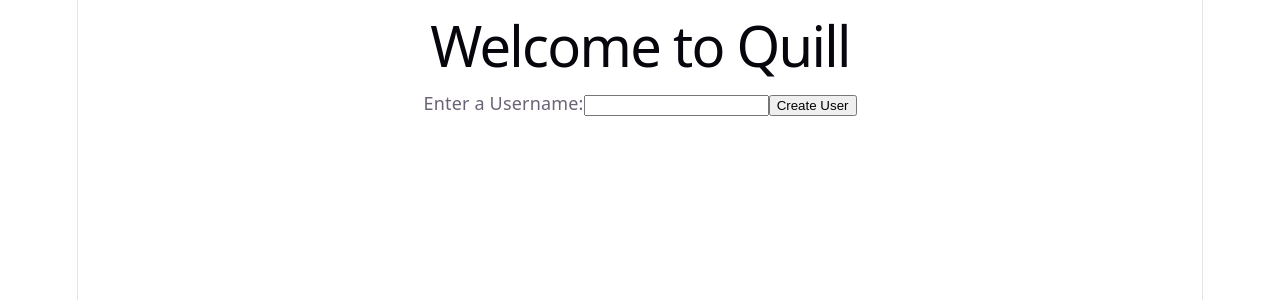
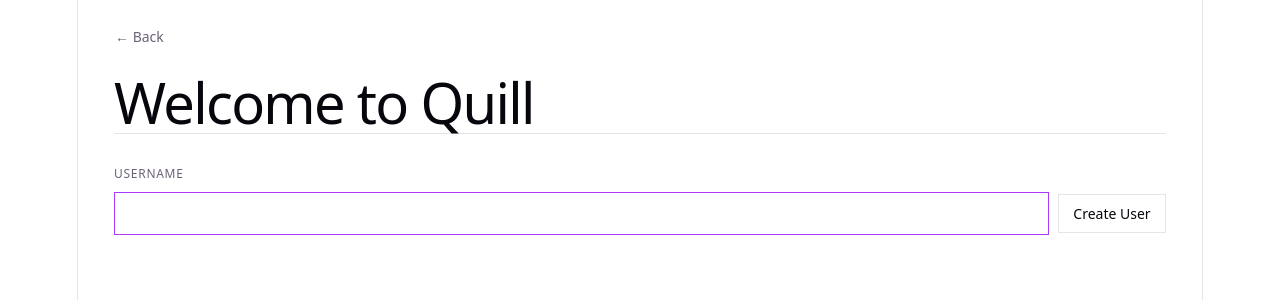
Before and after one commit to BernardoM03/quill, a React (Vite) app: page /setup/user in a window 1280 px wide. Shown: the top 300 px of the page. Built offline with nearby package versions, Linux system fonts and the light colour scheme.

Commit message:
Refactor SetupUser component to replace FormField with direct input handling and improve error management

```diff
--- a/src/components/FormField.tsx
+++ /dev/null
@@ -1,8 +0,0 @@
-export default function FormField({ label, name, maxLength }: { label: string; name: string; maxLength?: number }) {
-    return (
-        <label>
-            {label}
-            <input type="text" name={name} maxLength={maxLength} />
-        </label>
-    );
-}
--- a/src/routes/SetupUser.tsx
+++ b/src/routes/SetupUser.tsx
@@ -1,28 +1,56 @@
+import { useState } from "react";
 import { useNavigate } from "react-router";
 
 import { createUser } from "../api/users";
-import FormField from "../components/FormField";
+import BackButton from "../components/BackButton";
+import "../components/campaignSettings/CampaignSettings.css";
 
+const USER_NAME_MAX_LENGTH = 20
+
+// Laid out like the New Campaign page: a caption over a title-sized input.
 export default function SetupUser() {
     const navigate = useNavigate();
+    const [draft, setDraft] = useState('')
+    const [error, setError] = useState<string | null>(null)
+    const [saving, setSaving] = useState(false)
 
     function handleUserSubmit(e: React.SubmitEvent<HTMLFormElement>) {
         e.preventDefault()
 
-        const name = new FormData(e.currentTarget).get('userName') as string;
+        const name = draft.trim().replace(/\s+/g, " ")
+        if (!name) {
+            setError(`Username must be 1–${USER_NAME_MAX_LENGTH} characters.`)
+            return
+        }
 
+        setSaving(true)
         createUser(name)
             .then(() => navigate('/'))
-            .catch((error) => console.error('Error creating user:', error));
+            .catch((err) => {
+                setError(err.response?.data?.error ?? 'Could not create user.')
+                setSaving(false)
+            });
     }
 
     return (
-        <div>
+        <div className="page">
+            <BackButton/>
             <h1>Welcome to Quill</h1>
-            <form method="post" onSubmit={handleUserSubmit}>
-                <FormField label="Enter a Username:" name="userName" maxLength={20} />
-                <button type="submit">Create User</button>
-            </form>
+            <div className="campaign-name">
+                <span className="setting-caption">Username</span>
+                <form className="campaign-name__form" onSubmit={handleUserSubmit}>
+                    <input
+                        className="campaign-name__input"
+                        aria-label="Username"
+                        value={draft}
+                        maxLength={USER_NAME_MAX_LENGTH}
+                        autoFocus
+                        onChange={e => setDraft(e.target.value)}
+                    />
+                    <button type="submit" className="setting-button" disabled={saving}>Create User</button>
+                </form>
+                {error && <p className="campaign-name__error">{error}</p>}
+            </div>
         </div>
     )
 }
```
